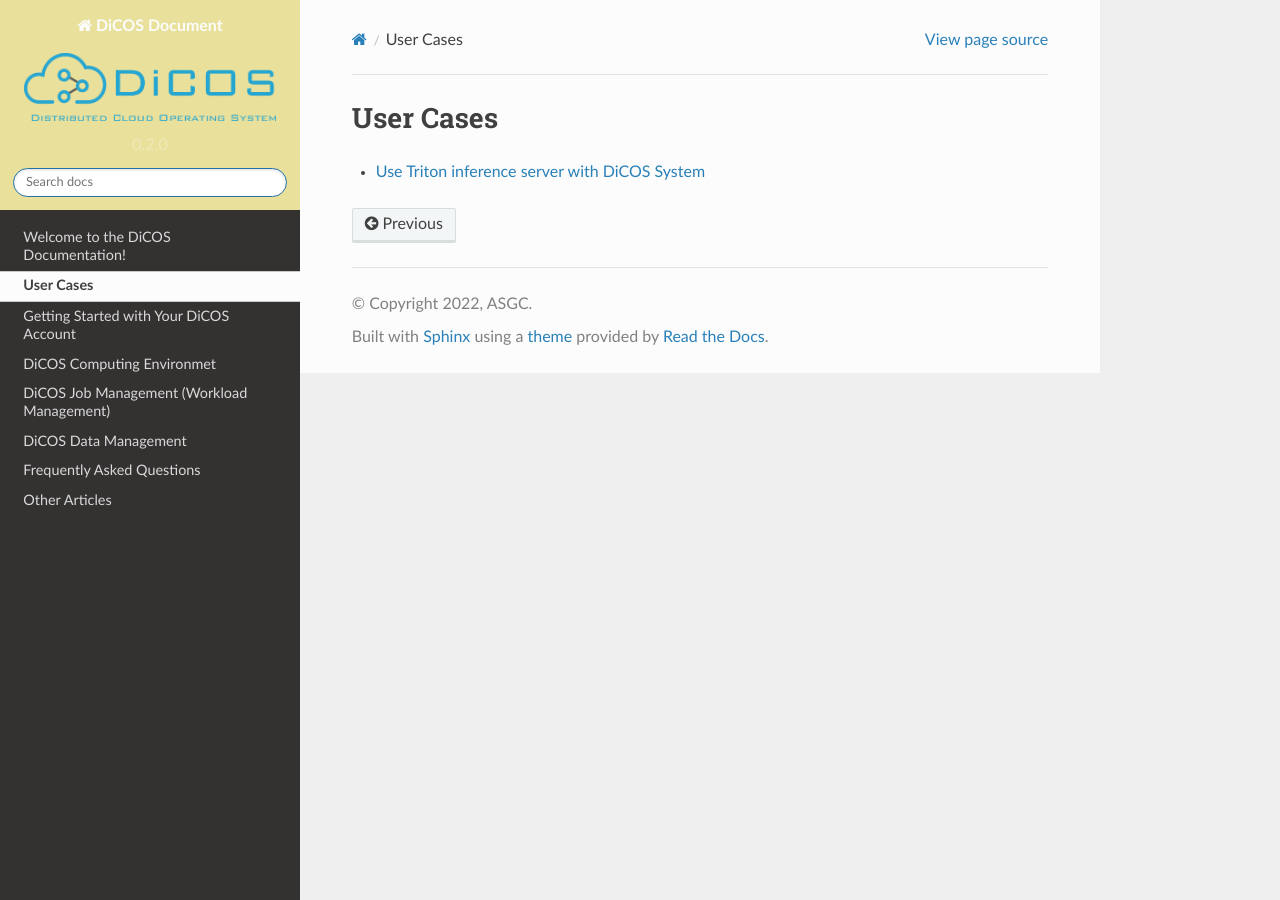
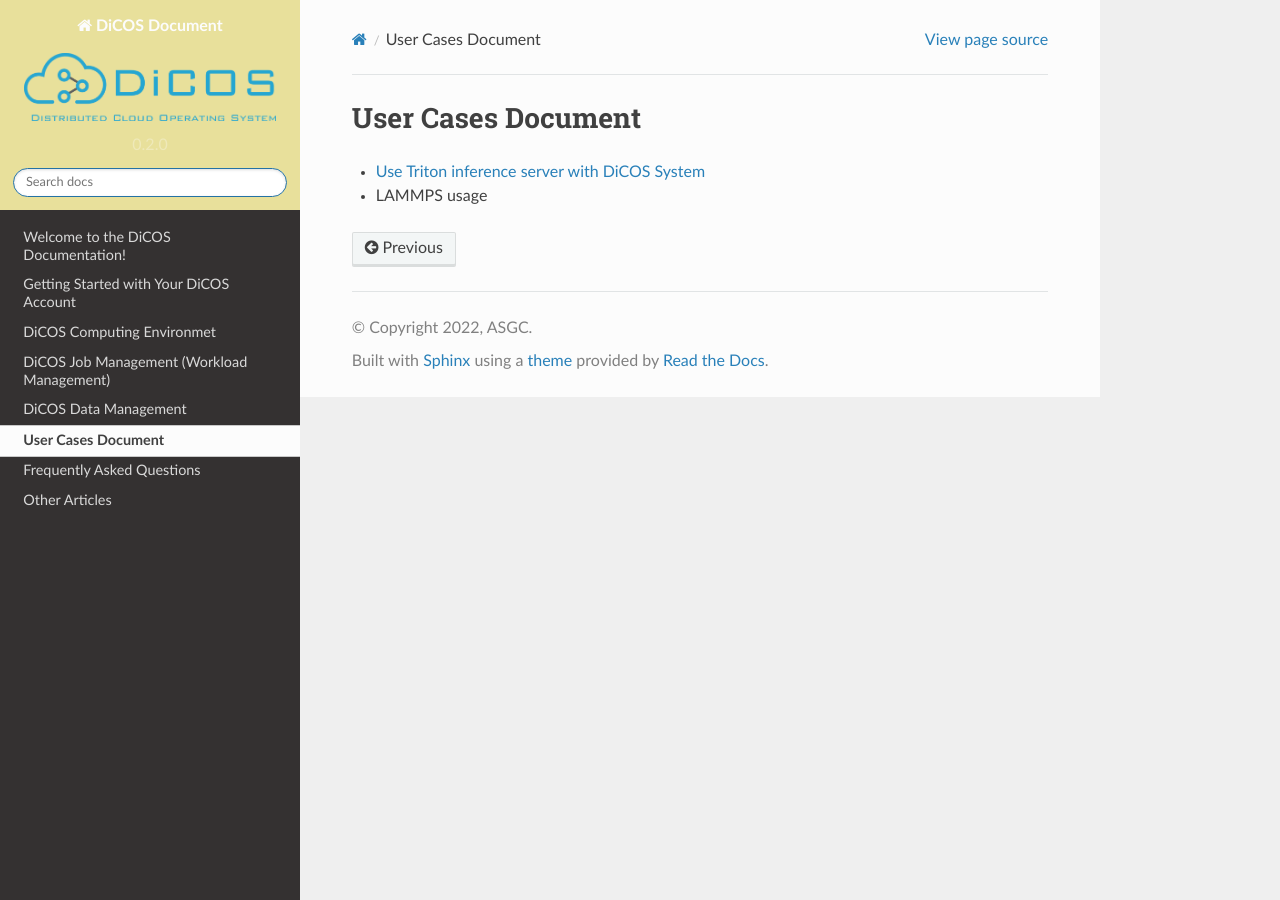
Before and after one commit to ASGCOPS/dicos_document, a Sphinx documentation site: the page built from docs/source/user_case.rst, in a window 1280 px wide. Built offline with Sphinx 7.4.7 and the Read the Docs theme 2.0.0, drawn with Linux system fonts in a browser that asks for light colours; pages that are not in the unit, such as notebooks, are missing from menus.

Commit message:
Update user_case.rst

```diff
--- a/docs/source/index.rst
+++ b/docs/source/index.rst
@@ -4,10 +4,10 @@ Welcome to the 2022 DiCOS Documentation!
 .. toctree::
 
    index_old
-   user_case
    dicos_account
    dicos_environment
    dicos_djm
    dicos_ddm
+   user_case
    faq
    other
--- a/docs/source/user_case.rst
+++ b/docs/source/user_case.rst
@@ -1,5 +1,6 @@
 ********************************************
-User Cases
+User Cases Document
 ********************************************
 
 * :doc:`Use Triton inference server with DiCOS System <user_case/triton>`
+* LAMMPS usage
```
